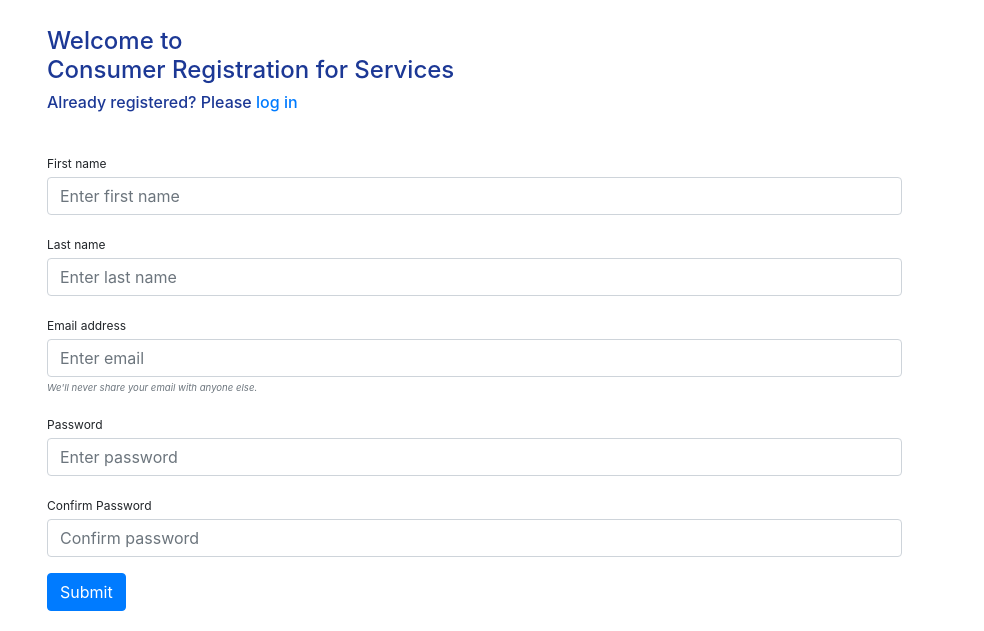
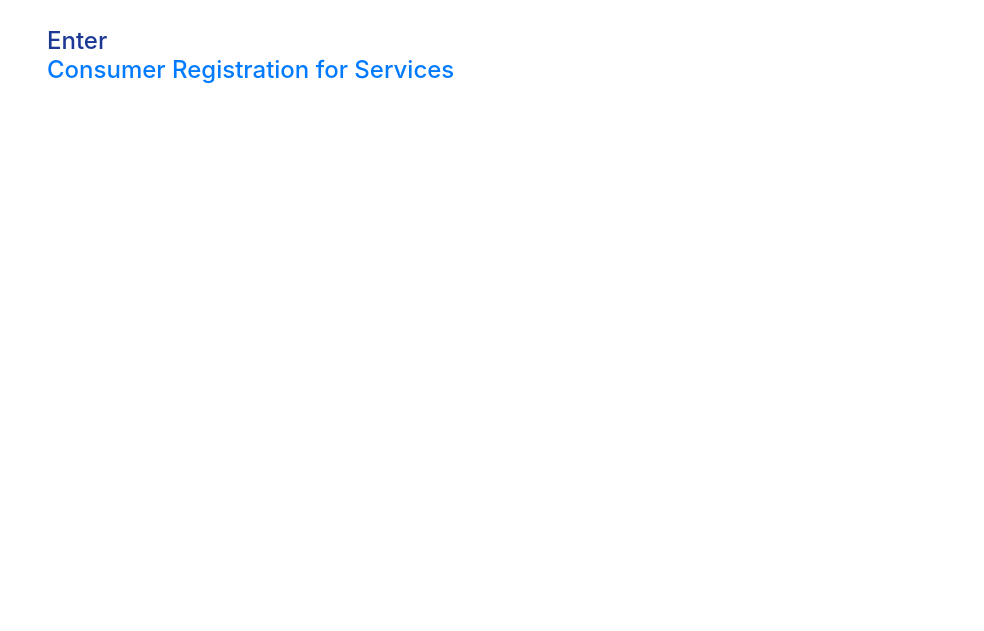
Before and after one commit to sue-hntr/crsx, a website: page public/index.html in a window 1280 px wide. Shown: the part 213-844 px from the top of the page, without its empty margins (118-1102 px from the left). After the commit the page ends 800 px from the top, so only its background shows below. Drawn offline with nearby package versions, Linux system fonts and the light colour scheme.

Commit message:
#8 fix routes for register

```diff
--- a/public/index.html
+++ b/public/index.html
@@ -99,52 +99,22 @@
                     <div class="row">
                         <div class="col-1 pzero"></div>
                         <div class="col-9 pzero text-left">
-                          <h4 class="dblue">Welcome to
+                          <h4 class="dblue">Enter
                             <br>
-                            Consumer Registration for Services</h4>
+                            <a href="/register">
+                              Consumer Registration for Services
+                            </a>
+                          </h4>
                         </div>
                         <div class="col-2"></div>
                     </div> <!-- close row -->
                     <div class="row">
                         <div class="col-1 pzero"></div>
                         <div class="col-9 pzero text-left">
-                          <h6 class="dblue">Already registered? Please
-                            <a href="/login">log in</a>
-                          </h6>
+
                         </div>
                         <div class="col-2"></div>
                     </div> <!-- close row -->
-                    <div class="pagetitlemarg">
-                      <div class="row">
-                        <div class="col-1 pzero"></div>
-                        <div class="col-9 pzero text-left">
-                          <form action="/register" method="post">
-                            <div class="form-group">
-                                <label class="label-bf">First name</label>
-                                <input type="text" name="firstname" class="form-control" placeholder="Enter first name">
-                              </div>
-                              <div class="form-group">
-                                  <label class="label-bf" >Last name</label>
-                                  <input type="text" name="lastname" class="form-control" placeholder="Enter last name">
-                                </div>
-                            <div class="form-group">
-                              <label class="label-bf" for="exampleInputEmail1">Email address</label>
-                              <input type="text" name="email" class="form-control" placeholder="Enter email">
-                              <small id="emailHelp" class="form-text text-muted">We'll never share your email with anyone else.</small>
-                            </div>
-                            <div class="form-group">
-                              <label class="label-bf" for="exampleInputPassword1">Password</label>
-                              <input type="password" name="password" type="password" class="form-control" placeholder="Enter password">
-                            </div>
-                            <div class="form-group">
-                                <label class="label-bf" for="exampleInputPassword1">Confirm Password</label>
-                                <input type="password" name="confirmpassword" class="form-control" placeholder="Confirm password">
-                              </div>
-                            <input type="submit" class="btn btn-primary">
-                          </form>
-                          <div class="col-2"></div>
-                        </div> <!-- close row -->
-                      </div><!--close pagetitlemarg-->
 
                   </div>  <!--close pagetitlemarg-->
                   </div> <!-- close container -->
--- a/server.js
+++ b/server.js
@@ -7,7 +7,7 @@ const bodyParser = require('body-parser');
 const mongoose = require('mongoose');
 const session = require('express-session');
 const path = require("path");
-const PORT = process.env.PORT || 3000;
+const PORT = process.env.PORT || 3001;
 const app = express();
 
 const axios = require('axios');
@@ -57,8 +57,8 @@ let mongoConnectionOnline = {
 let mongoConnectionLocal = {
     'url': `mongodb://localhost:27017/crsx`
 };
-// mongoose.connect(mongoConnectionLocal.url || mongoConnectionOnline.url, options, err => { if(err) { console.log(err); }});
-mongoose.connect(mongoConnectionOnline.url, options, err => { if(err) { console.log(err); }});
+mongoose.connect(mongoConnectionLocal.url || mongoConnectionOnline.url, options, err => { if(err) { console.log(err); }});
+// mongoose.connect(mongoConnectionOnline.url, options, err => { if(err) { console.log(err); }});
 
 
 //****** END
```
